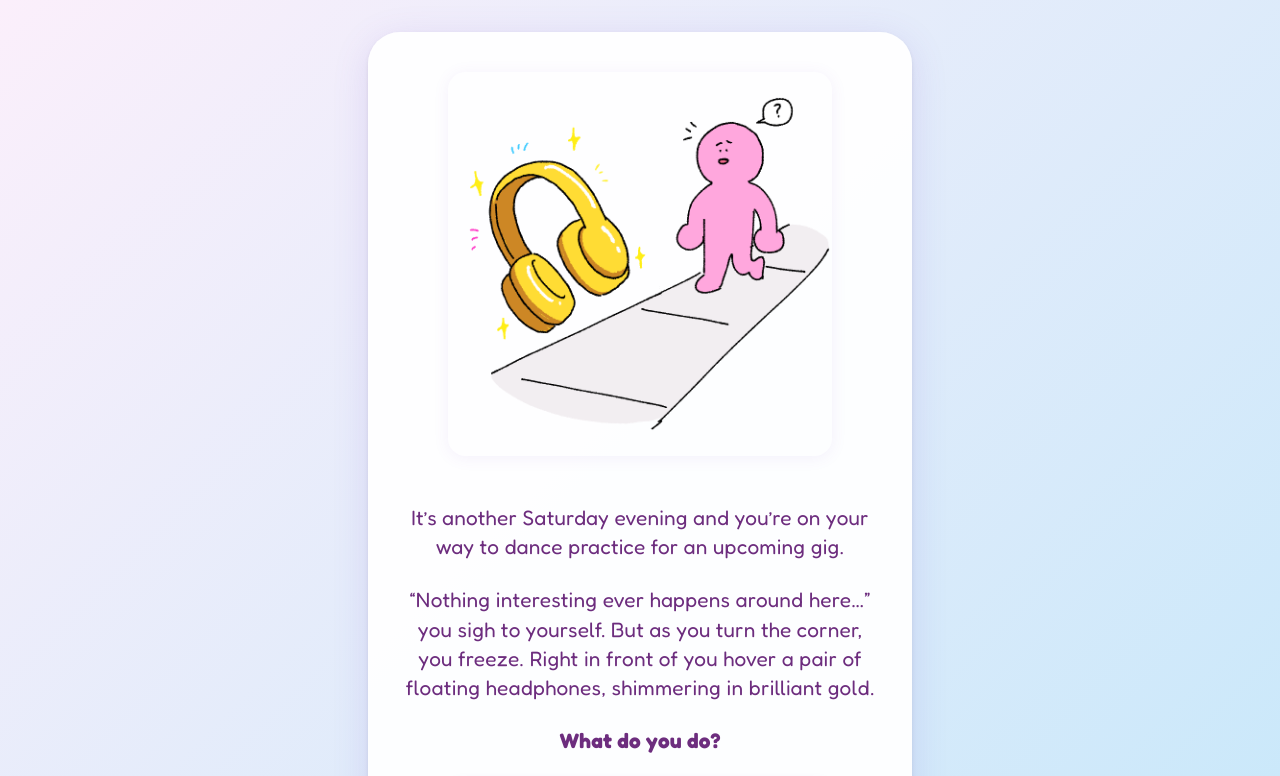
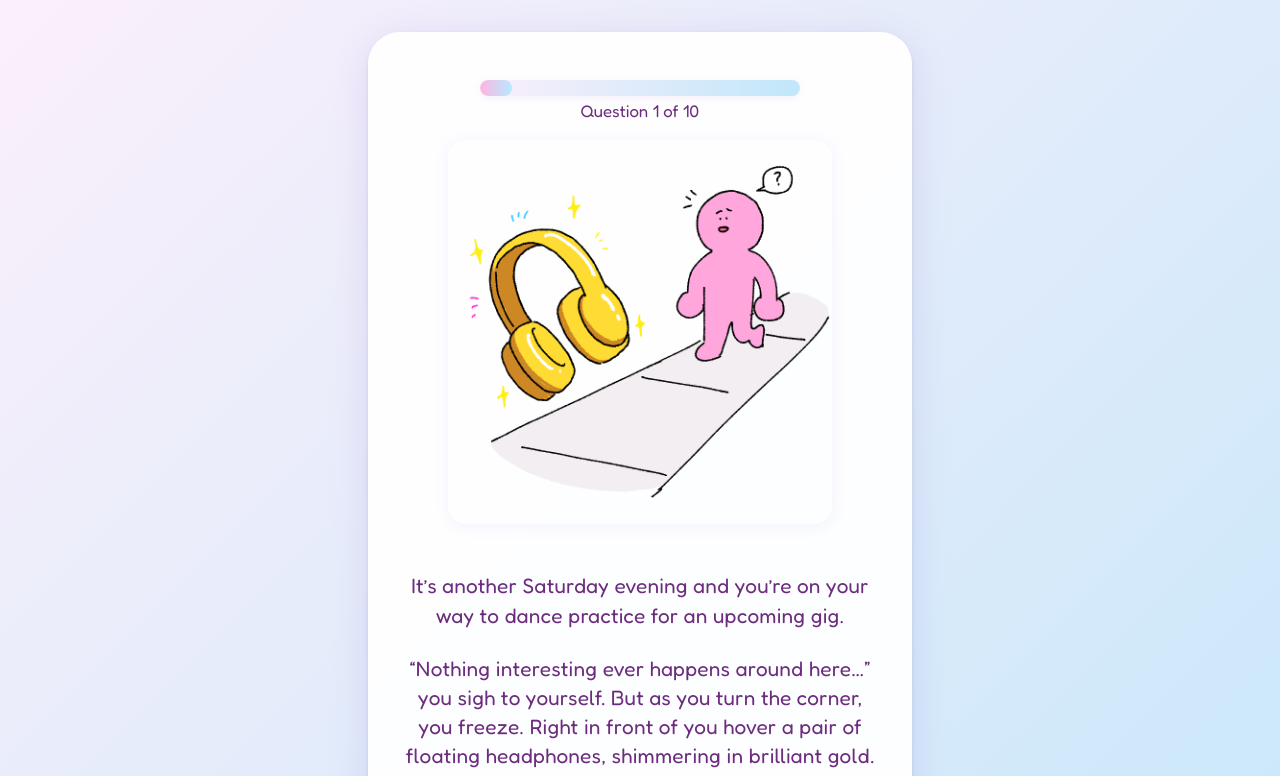
Before and after one commit to smueluminix/DancePersona, a plain HTML site: page index.html in a window 1280 px wide. Both pictures are taken after a click on the button "Let's go!". Shown: the top 776 px of the page. Drawn offline with Linux system fonts and the light colour scheme.

Commit message:
Add files via upload

```diff
--- a/quiz.js
+++ b/quiz.js
@@ -187,9 +187,9 @@ After what feels like forever, you reach a fork in the road. Billy frowns – he
 Grandpa Blob beams with joy. \n\n “You’ve saved Blob Land,” he proclaims, “and before you return home, I want you to take one thing with you.”
 \n\n <b>What do you choose?</b>`,
     answers: [
-      { text: "A map of Blob Land. Something to spark inspiration for your future adventures!", trait: "Creative" },
-      { text: "The now worn-out torch. A reminder of your good times with Billy!", trait: "Social" },
-      { text: "A shiny Blob Land disco ball. To spark some fun in future dance practices!", trait: "Energetic" },
+      { text: "A map of Blob Land, charting out its vast land. Something to bring inspiration for your future adventures!", trait: "Creative" },
+      { text: "The torch from your journey, now worn-out but filled with memories. A reminder of your good times with Billy!", trait: "Social" },
+      { text: "A shiny Blob Land disco ball, endlessly emanating some fire beats. To spark some fun in future dance practices!", trait: "Energetic" },
       { text: "Anything they’re willing to give. You're not picky.", trait: "Chill" },
 
     ],
@@ -202,7 +202,7 @@ Grandpa Blob beams with joy. \n\n “You’ve saved Blob Land,” he proclaims,
 \n\n In the blink of an eye, you’re back on Earth! The golden floating headphones have vanished, leaving you to gather your thoughts and process everything that just happened.
 \n\n <b>What’s your first reaction to being home?</b>`,
     answers: [
-      { text: "You call everyone you know to tell them the wildest story ever, reenacting every moment!", trait: "Spotlight" },
+      { text: "You want to recount your adventure to everyone, complete with big gestures and sound effects!", trait: "Spotlight" },
       { text: "You reflect on this surreal experience, thoughtfully digesting and learning from it!", trait: "Meticulous" },
       { text: "\"So I went through all of that... and I still can’t turn into a Blob? Boooo!\"", trait: "Funny" },
       { text: "\"It’s time for more adventures. Gotta hunt down more of those floating objects!\"", trait: "Wildcard" }
@@ -235,6 +235,31 @@ function renderSlot() {
   const slot = quizSlots[currentSlot];
   const container = document.getElementById('quiz-container');
   container.innerHTML = ""; // Clear previous content
+
+  // Show progress bar for question slots only
+  const totalQuestions = quizSlots.filter(s => s.type === 'question').length;
+  const currentQuestionIndex = quizSlots.slice(0, currentSlot + 1).filter(s => s.type === 'question').length;
+  if (slot.type === 'question') {
+     const progressBarWrapper = document.createElement('div');
+     progressBarWrapper.className = 'progress-bar-wrapper';
+
+     const progressBar = document.createElement('div');
+     progressBar.className = 'progress-bar';
+
+     const progressFill = document.createElement('div');
+     progressFill.className = 'progress-bar-fill';
+     progressFill.style.width = Math.round((currentQuestionIndex / totalQuestions) * 100) + '%';
+     progressBar.appendChild(progressFill);
+     progressBarWrapper.appendChild(progressBar);
+
+     // Progress text
+     const progressText = document.createElement('div');
+     progressText.className = 'progress-bar-text';
+     progressText.textContent = `Question ${currentQuestionIndex} of ${totalQuestions}`;
+     progressBarWrapper.appendChild(progressText);
+
+     container.appendChild(progressBarWrapper);
+  }
 
   // Display slot image if available
   if (slot.image) {
--- a/style.css
+++ b/style.css
@@ -9,6 +9,83 @@
   margin-left: auto;
   margin-right: auto;
   display: block;
+}
+
+/* Progress bar styles */
+.progress-bar-wrapper {
+  width: 100%;
+  max-width: 350px;
+  margin: 0.5em auto 1.2em auto;
+  display: flex;
+  flex-direction: column;
+  align-items: center;
+}
+.progress-bar {
+  width: 100%;
+  max-width: 320px;
+  margin-left: auto;
+  margin-right: auto;
+  height: 16px;
+  background: linear-gradient(90deg, #fbeffb 0%, #c1e7fa 100%);
+  border-radius: 1em;
+  position: relative;
+  overflow: hidden;
+  box-shadow: 0 2px 10px rgba(123, 80, 198, 0.08);
+}
+.progress-bar-fill {
+  height: 100%;
+  background: linear-gradient(90deg, #ffb6e0 0%, #b6e9ff 100%);
+  border-radius: 1em;
+  transition: width 0.4s cubic-bezier(.4,2,.3,1);
+}
+.progress-bar-text {
+  font-size: 1.05rem;
+  font-weight: 500;
+  color: #6d2d7e;
+  margin-top: 0.3em;
+  text-align: center;
+  margin-left: auto;
+  margin-right: auto;
+}
+
+/* Progress bar styles */
+.progress-bar-wrapper {
+  width: 100%;
+  max-width: 350px;
+  margin: 0.5em auto 1.2em auto;
+  display: flex;
+  flex-direction: column;
+  align-items: center;
+}
+
+.progress-bar {
+  width: 100%;
+  max-width: 320px;
+  margin-left: auto;
+  margin-right: auto;
+  height: 16px;
+  background: linear-gradient(90deg, #fbeffb 0%, #c1e7fa 100%);
+  border-radius: 1em;
+  position: relative;
+  overflow: hidden;
+  box-shadow: 0 2px 10px rgba(123, 80, 198, 0.08);
+  margin-left: auto;
+  margin-right: auto;
+}
+.progress-bar-fill {
+  height: 100%;
+  background: linear-gradient(90deg, #ffb6e0 0%, #b6e9ff 100%);
+  border-radius: 1em;
+  transition: width 0.4s cubic-bezier(.4,2,.3,1);
+}
+.progress-bar-text {
+  font-size: 1.05rem;
+  font-weight: 500;
+  color: #6d2d7e;
+  margin-top: 0.3em;
+  text-align: center;
+  margin-left: auto;
+  margin-right: auto;
 }
 
 body {
@@ -69,11 +146,7 @@ button {
   transition: background 0.3s, transform 0.2s;
 }
 
-button:hover, button:focus {
-  background: linear-gradient(90deg, #b6e9ff 0%, #ffb6e0 100%);
-  transform: translateY(-2px) scale(1.04);
-  outline: none;
-}
+
 
 .answer-btn {
   display: block;
```
